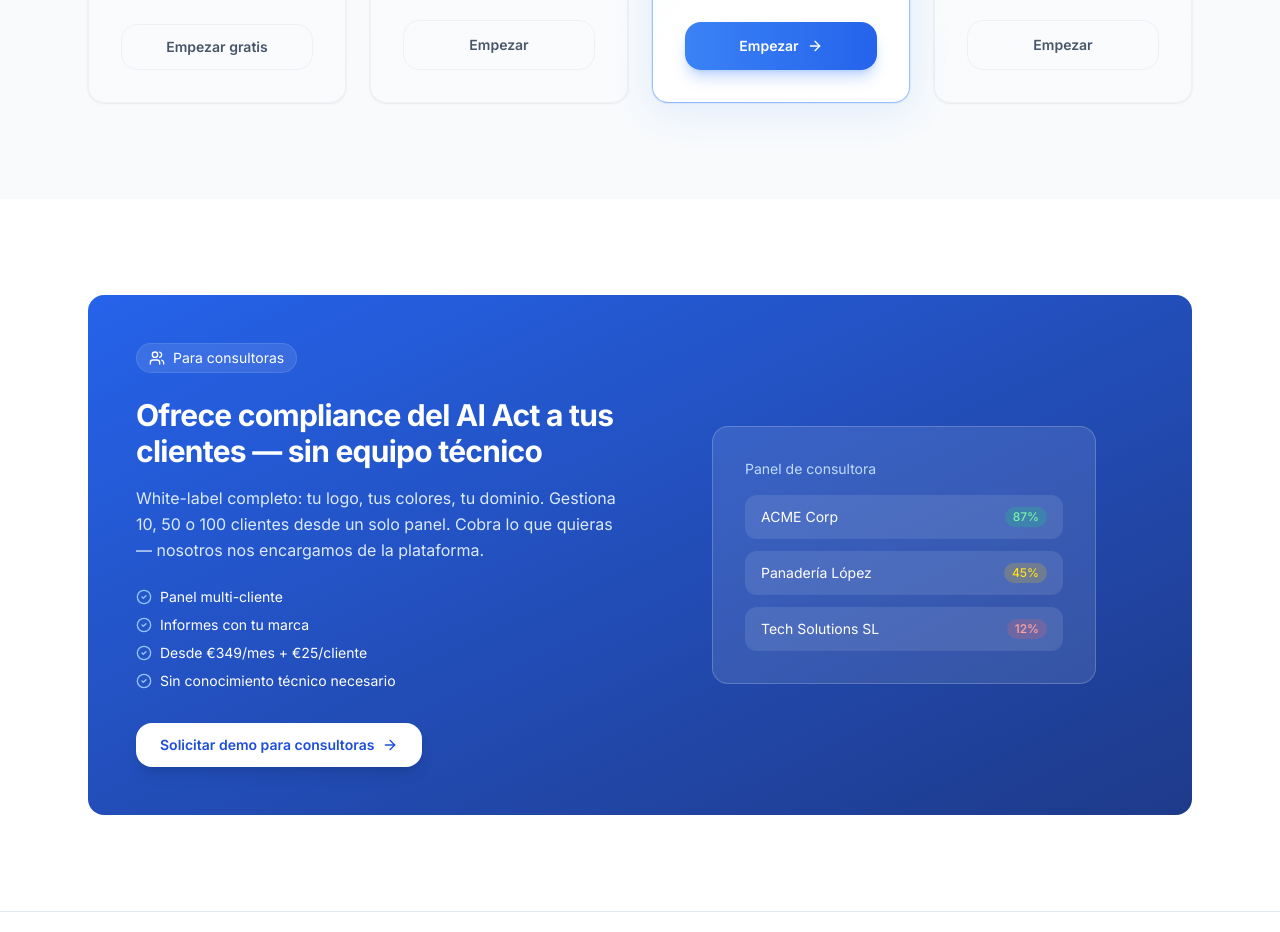
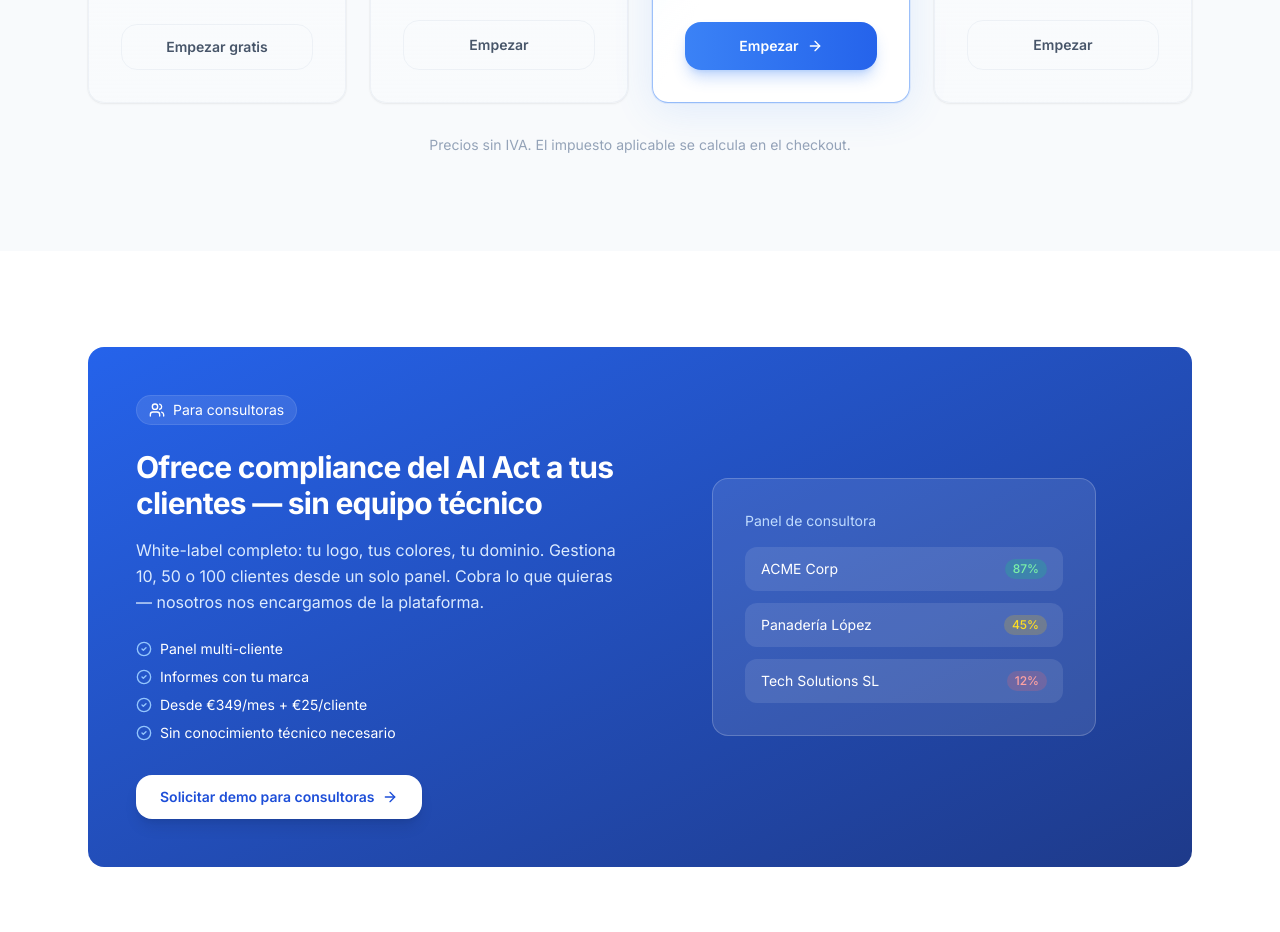
Before and after one commit to AmiraMandi/Audlex, a Next.js app: page / in a window 1280 px wide. Shown: the part 3460-4392 px from the top of the page. Built offline with nearby package versions, Linux system fonts and the light colour scheme; no server answers.

Commit message:
feat: add VAT disclaimer to pricing section and plan upgrade cards
- Landing page pricing: 'Precios sin IVA. El impuesto aplicable se calcula en el checkout.' (ES/EN)
- Dashboard plan cards: same disclaimer in Spanish
- Aligns with Stripe Tax exclusive pricing model

```diff
--- a/src/components/dashboard/plan-upgrade-cards.tsx
+++ b/src/components/dashboard/plan-upgrade-cards.tsx
@@ -288,6 +288,9 @@ export function PlanUpgradeCards({ currentPlan = "free", onUpgrade }: PlanUpgrad
         );
       })}
       </div>
+      <p className="text-center text-xs text-text-muted mt-4">
+        Precios sin IVA. El impuesto aplicable se calcula en el checkout.
+      </p>
 
       {/* Confirmation Modal */}
       {confirmModal && (
--- a/src/components/marketing/sections/pricing-section.tsx
+++ b/src/components/marketing/sections/pricing-section.tsx
@@ -232,6 +232,11 @@ export default function PricingSection({
             );
           })}
         </div>
+        <p className="text-center text-sm text-text-muted mt-8">
+          {locale === "es"
+            ? "Precios sin IVA. El impuesto aplicable se calcula en el checkout."
+            : "Prices exclude VAT. Applicable tax is calculated at checkout."}
+        </p>
       </div>
     </section>
   );
```
